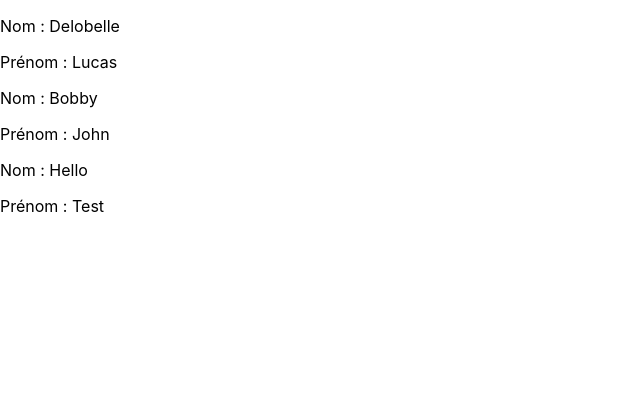
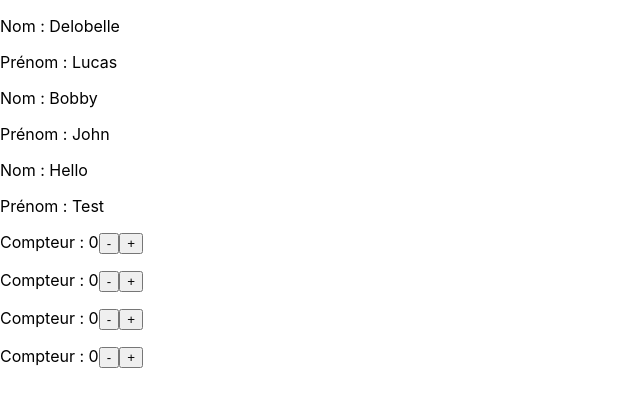
Before and after one commit to ynov-masters-2022/create-react-app, a React (Create React App) app: page / in a window 1280 px wide. Shown: the top 406 px of the page, without its empty margins (0-640 px from the left). Built offline with nearby package versions, Linux system fonts and the light colour scheme.

Commit message:
:sparkles: add components, props, useState

```diff
--- a/src/App.js
+++ b/src/App.js
@@ -1,30 +1,15 @@
 import "./App.css";
-import User from "./User";
-
-const users = [
-  {
-    id: 1,
-    name: "Delobelle",
-    firstname: "Lucas",
-  },
-  {
-    id: 2,
-    name: "Bobby",
-    firstname: "John",
-  },
-  {
-    id: 3,
-    name: "Hello",
-    firstname: "Test",
-  },
-];
+import Counter from "./components/Counter";
+import Users from "./components/Users";
 
 function App() {
   return (
     <div>
-      {users.map((user) => (
-        <User name={user.name} firstname={user.firstname} key={user.id} />
-      ))}
+      <Users />
+      <Counter />
+      <Counter />
+      <Counter />
+      <Counter />
     </div>
   );
 }
--- /dev/null
+++ b/src/components/Counter.js
@@ -0,0 +1,18 @@
+import { useState } from "react";
+import CounterActions from "./CounterActions";
+
+const Counter = () => {
+  const [counter, setCounter] = useState(0);
+
+  const decrement = () => setCounter(counter - 1);
+  const increment = () => setCounter(counter + 1);
+
+  return (
+    <p>
+      Compteur : {counter}
+      <CounterActions decrement={decrement} increment={increment} />
+    </p>
+  );
+};
+
+export default Counter;
--- /dev/null
+++ b/src/components/CounterActions.js
@@ -0,0 +1,8 @@
+const CounterActions = ({ decrement, increment }) => (
+  <span>
+    <button onClick={decrement}>-</button>
+    <button onClick={increment}>+</button>
+  </span>
+);
+
+export default CounterActions;
--- /dev/null
+++ b/src/components/Users.js
@@ -0,0 +1,9 @@
+import USERS from "../data/users";
+import User from "./User";
+
+const Users = () =>
+  USERS.map((user) => (
+    <User name={user.name} firstname={user.firstname} key={user.id} />
+  ));
+
+export default Users;
--- /dev/null
+++ b/src/data/users.js
@@ -0,0 +1,19 @@
+const USERS = [
+  {
+    id: 1,
+    name: "Delobelle",
+    firstname: "Lucas",
+  },
+  {
+    id: 2,
+    name: "Bobby",
+    firstname: "John",
+  },
+  {
+    id: 3,
+    name: "Hello",
+    firstname: "Test",
+  },
+];
+
+export default USERS;
```
Also changed, not shown: src/components/User.js (renamed from src/User.js), src/logo.svg (deleted).
